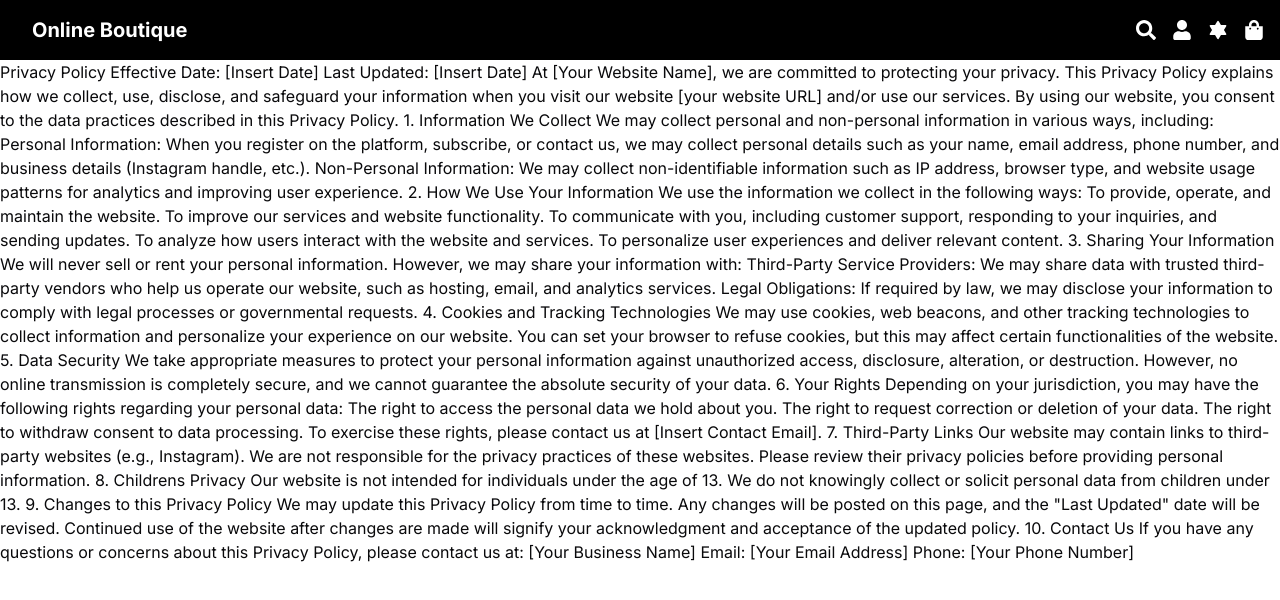
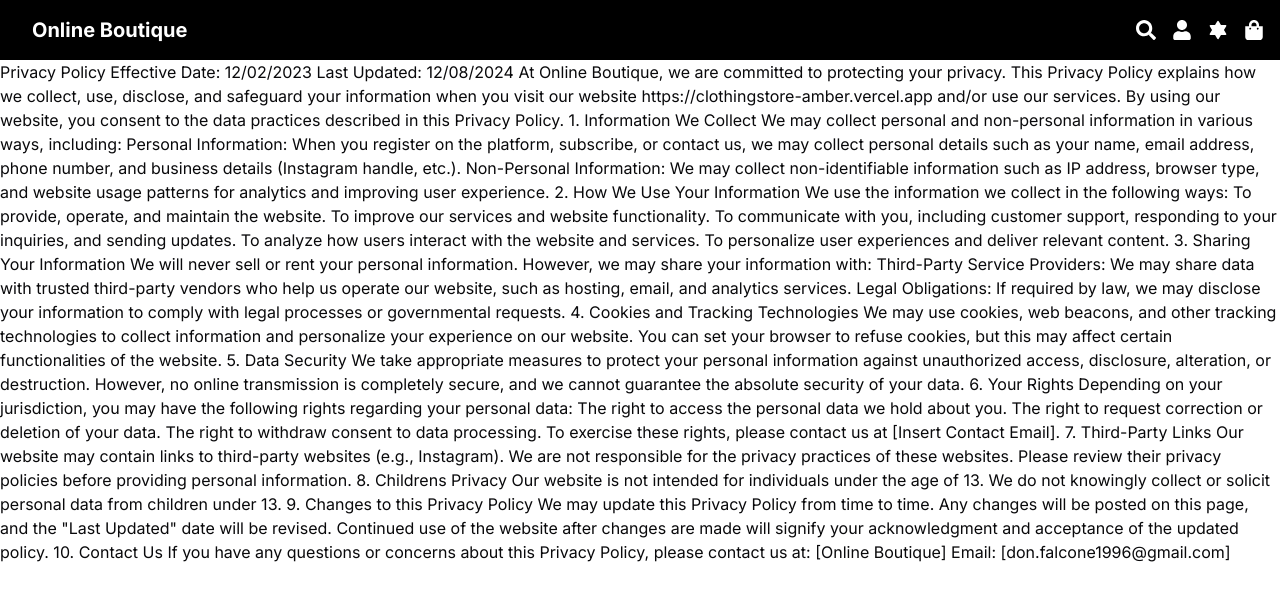
Before and after one commit to huntdavid175/clothingstore, a Next.js app: page /privacy-policy in a window 1280 px wide. Shown: the top 600 px of the page. Built offline with nearby package versions, Linux system fonts and the light colour scheme.

Commit message:
edited privacy page

```diff
--- a/src/app/privacy-policy/page.tsx
+++ b/src/app/privacy-policy/page.tsx
@@ -4,34 +4,35 @@ const PrivacyPolicyPage = () => {
   return (
     <div>
       <p>
-        Privacy Policy Effective Date: [Insert Date] Last Updated: [Insert Date]
-        At [Your Website Name], we are committed to protecting your privacy.
-        This Privacy Policy explains how we collect, use, disclose, and
-        safeguard your information when you visit our website [your website URL]
-        and/or use our services. By using our website, you consent to the data
-        practices described in this Privacy Policy. 1. Information We Collect We
-        may collect personal and non-personal information in various ways,
-        including: Personal Information: When you register on the platform,
-        subscribe, or contact us, we may collect personal details such as your
-        name, email address, phone number, and business details (Instagram
-        handle, etc.). Non-Personal Information: We may collect non-identifiable
-        information such as IP address, browser type, and website usage patterns
-        for analytics and improving user experience. 2. How We Use Your
-        Information We use the information we collect in the following ways: To
-        provide, operate, and maintain the website. To improve our services and
-        website functionality. To communicate with you, including customer
-        support, responding to your inquiries, and sending updates. To analyze
-        how users interact with the website and services. To personalize user
-        experiences and deliver relevant content. 3. Sharing Your Information We
-        will never sell or rent your personal information. However, we may share
-        your information with: Third-Party Service Providers: We may share data
-        with trusted third-party vendors who help us operate our website, such
-        as hosting, email, and analytics services. Legal Obligations: If
-        required by law, we may disclose your information to comply with legal
-        processes or governmental requests. 4. Cookies and Tracking Technologies
-        We may use cookies, web beacons, and other tracking technologies to
-        collect information and personalize your experience on our website. You
-        can set your browser to refuse cookies, but this may affect certain
+        Privacy Policy Effective Date: 12/02/2023 Last Updated: 12/08/2024 At
+        Online Boutique, we are committed to protecting your privacy. This
+        Privacy Policy explains how we collect, use, disclose, and safeguard
+        your information when you visit our website
+        https://clothingstore-amber.vercel.app and/or use our services. By using
+        our website, you consent to the data practices described in this Privacy
+        Policy. 1. Information We Collect We may collect personal and
+        non-personal information in various ways, including: Personal
+        Information: When you register on the platform, subscribe, or contact
+        us, we may collect personal details such as your name, email address,
+        phone number, and business details (Instagram handle, etc.).
+        Non-Personal Information: We may collect non-identifiable information
+        such as IP address, browser type, and website usage patterns for
+        analytics and improving user experience. 2. How We Use Your Information
+        We use the information we collect in the following ways: To provide,
+        operate, and maintain the website. To improve our services and website
+        functionality. To communicate with you, including customer support,
+        responding to your inquiries, and sending updates. To analyze how users
+        interact with the website and services. To personalize user experiences
+        and deliver relevant content. 3. Sharing Your Information We will never
+        sell or rent your personal information. However, we may share your
+        information with: Third-Party Service Providers: We may share data with
+        trusted third-party vendors who help us operate our website, such as
+        hosting, email, and analytics services. Legal Obligations: If required
+        by law, we may disclose your information to comply with legal processes
+        or governmental requests. 4. Cookies and Tracking Technologies We may
+        use cookies, web beacons, and other tracking technologies to collect
+        information and personalize your experience on our website. You can set
+        your browser to refuse cookies, but this may affect certain
         functionalities of the website. 5. Data Security We take appropriate
         measures to protect your personal information against unauthorized
         access, disclosure, alteration, or destruction. However, no online
@@ -52,8 +53,8 @@ const PrivacyPolicyPage = () => {
         Updated" date will be revised. Continued use of the website after
         changes are made will signify your acknowledgment and acceptance of the
         updated policy. 10. Contact Us If you have any questions or concerns
-        about this Privacy Policy, please contact us at: [Your Business Name]
-        Email: [Your Email Address] Phone: [Your Phone Number]
+        about this Privacy Policy, please contact us at: [Online Boutique]
+        Email: [don.falcone1996@gmail.com]
       </p>
     </div>
   );
```
